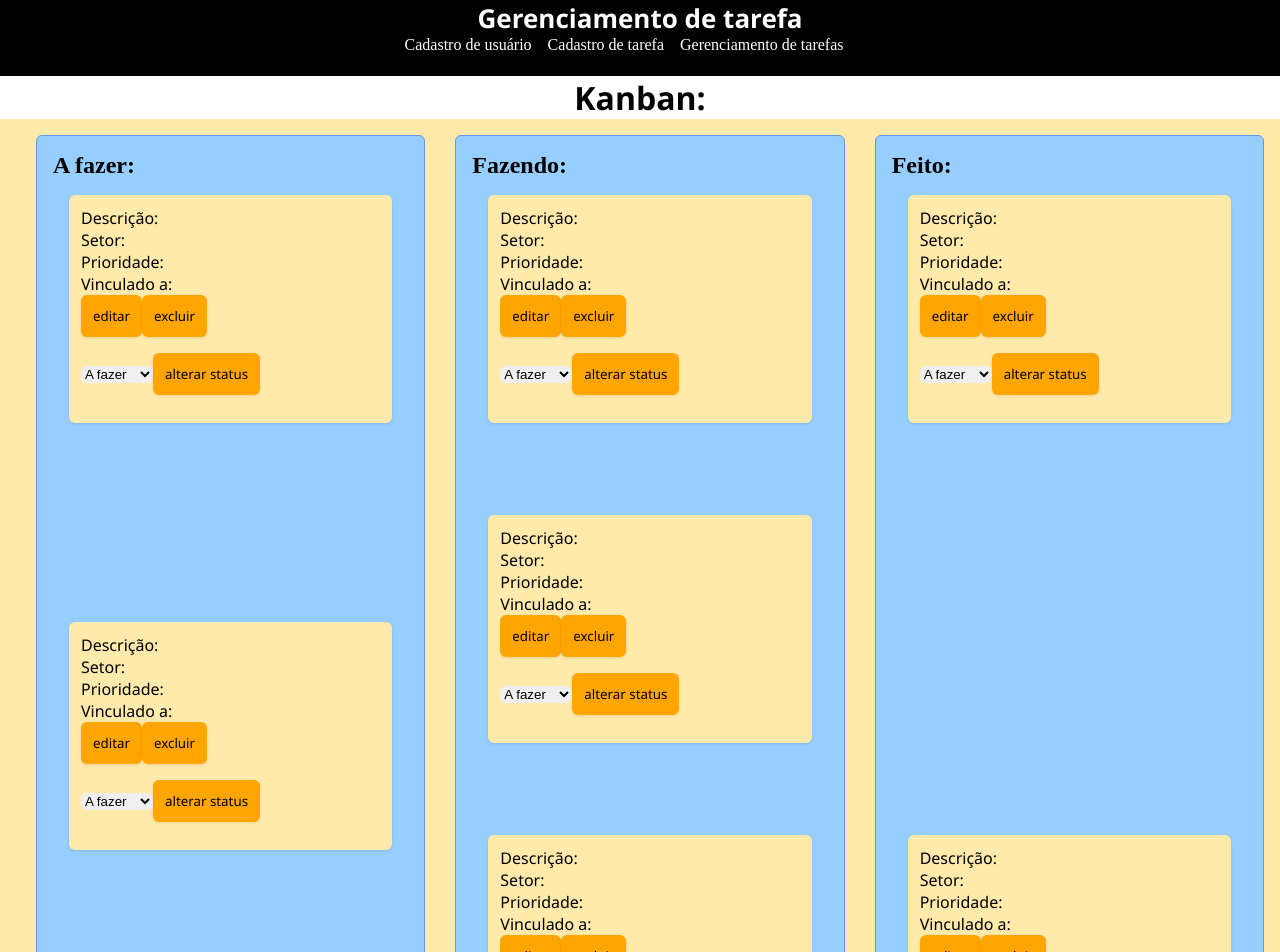
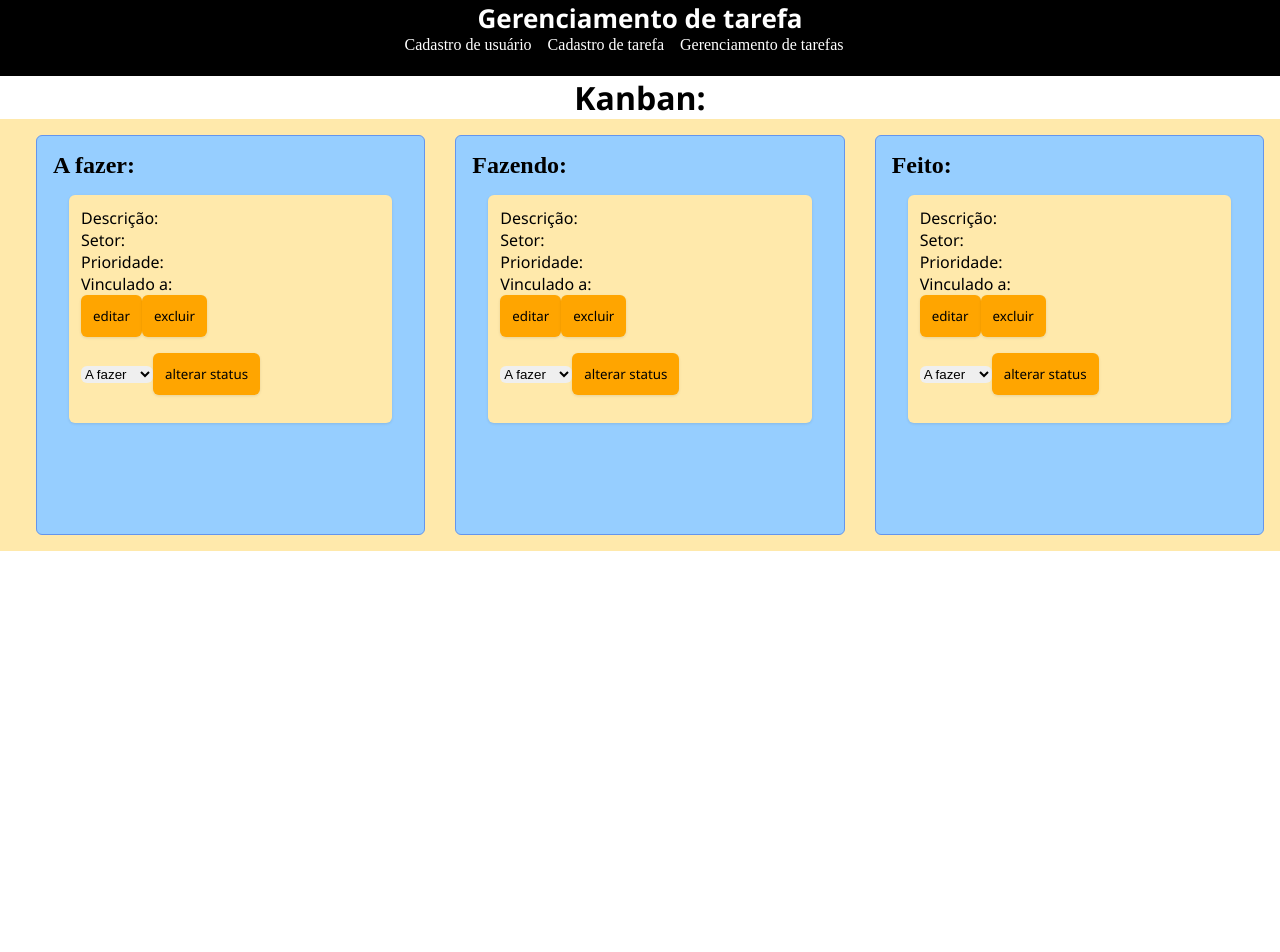
Before and after one commit to MagaieskiPedro/TreinoSAEP, a React (Vite) app in the folder FrontendKanban/: page / in a window 1280 px wide. Shown: the top 952 px of the page. After the commit the page ends 800 px from the top, so only its background shows below. Built offline with nearby package versions, Linux system fonts and the light colour scheme.

Commit message:
terminar quadro

```diff
--- a/FrontendKanban/src/Componentes/Cartao.jsx
+++ /dev/null
@@ -1,27 +0,0 @@
-export function Cartao(){
-    return(
-            <section className="cartao">
-                <ul className="tarefa">
-                    <section>
-                        <li>Descrição: </li>
-                        <li>Setor: </li>
-                        <li>Prioridade: </li>
-                        <li>Vinculado a: </li>
-                    </section>
-                    <section>
-                        <button className="tarefa">editar</button>
-                        <button className="tarefa">excluir</button>
-                    </section>
-                    <section>
-                        <select name="nome" id="id">
-                            <option value="">A fazer</option>
-                            <option value="">Fazendo</option>
-                            <option value="">Feito</option>
-                        </select>
-                        <button type="button" className="tarefa">alterar status</button>
-                    </section>
-
-                </ul>
-            </section>
-    );
-}
--- a/FrontendKanban/src/Style/cartao.scss
+++ /dev/null
@@ -1,29 +0,0 @@
-@use './variaveis.scss' as *;
-// Consertar responsividade
-.cartao{
-    border-radius: $borda-arredondada;
-    padding: 1rem;
-    min-height: 300px;
-
-    display: flex;
-    flex-direction: column;
-    flex: 1 1 320px;
-
-    button{
-        color: $font-color;
-        background-color: $button;
-        border: none;
-    }button:hover{
-        background-color: $cor-destaque;
-        color: $link-color;
-    }
-    ul{
-        list-style-type: none;
-        color: $font-color;
-
-    }
-    select,option{
-        border: none;
-        border-radius: $borda-arredondada;
-    }
-}
--- a/FrontendKanban/src/Style/main.scss
+++ b/FrontendKanban/src/Style/main.scss
@@ -4,7 +4,6 @@
 @use './coluna.scss';
 @use './tarefa';
 @use './quadro.scss';
-@use './cartao.scss';
 @use './cadastro.scss';
 
 
--- a/FrontendKanban/src/Style/quadro.scss
+++ b/FrontendKanban/src/Style/quadro.scss
@@ -11,3 +11,31 @@
     gap: 10px;
     flex: 1 1 320px
 }
+
+.cartao{
+    border-radius: $borda-arredondada;
+    padding: 1rem;
+    min-height: 300px;
+
+    display: flex;
+    flex-direction: column;
+    flex: 1 1 320px;
+
+    button{
+        color: $font-color;
+        background-color: $button;
+        border: none;
+    }button:hover{
+        background-color: $cor-destaque;
+        color: $link-color;
+    }
+    ul{
+        list-style-type: none;
+        color: $font-color;
+
+    }
+    select,option{
+        border: none;
+        border-radius: $borda-arredondada;
+    }
+}
--- a/FrontendKanban/src/pages/Quadro.jsx
+++ b/FrontendKanban/src/pages/Quadro.jsx
@@ -1,5 +1,3 @@
-import { Cartao } from "../Componentes/Cartao";
-
 export function Quadro(){
     return(
         <main>
@@ -7,21 +5,84 @@ export function Quadro(){
             <section className="quadro">
                 <section className="coluna">
                     <h2>A fazer:</h2>
-                    <Cartao />
-                    <Cartao />
-                    <Cartao />
+
+                    <section className="cartao">
+                        <ul className="tarefa">
+                            <section>
+                                <li>Descrição: </li>
+                                <li>Setor: </li>
+                                <li>Prioridade: </li>
+                                <li>Vinculado a: </li>
+                            </section>
+                            <section>
+                                <button className="tarefa">editar</button>
+                                <button className="tarefa">excluir</button>
+                            </section>
+                            <section>
+                                <select name="nome" id="id">
+                                    <option value="">A fazer</option>
+                                    <option value="">Fazendo</option>
+                                    <option value="">Feito</option>
+                                </select>
+                                <button type="button" className="tarefa">alterar status</button>
+                            </section>
+                        </ul>
+                    </section>
+
                 </section>
                 <section className="coluna">
                     <h2>Fazendo:</h2>
-                    <Cartao />
-                    <Cartao />
-                    <Cartao />
-                    <Cartao />
+
+                    <section className="cartao">
+                        <ul className="tarefa">
+                            <section>
+                                <li>Descrição: </li>
+                                <li>Setor: </li>
+                                <li>Prioridade: </li>
+                                <li>Vinculado a: </li>
+                            </section>
+                            <section>
+                                <button className="tarefa">editar</button>
+                                <button className="tarefa">excluir</button>
+                            </section>
+                            <section>
+                                <select name="nome" id="id">
+                                    <option value="">A fazer</option>
+                                    <option value="">Fazendo</option>
+                                    <option value="">Feito</option>
+                                </select>
+                                <button type="button" className="tarefa">alterar status</button>
+                            </section>
+                        </ul>
+                    </section>
+
                 </section>
                 <section className="coluna">
                     <h2>Feito:</h2>
-                    <Cartao />
-                    <Cartao />
+
+                    <section className="cartao">
+                        <ul className="tarefa">
+                            <section>
+                                <li>Descrição: </li>
+                                <li>Setor: </li>
+                                <li>Prioridade: </li>
+                                <li>Vinculado a: </li>
+                            </section>
+                            <section>
+                                <button className="tarefa">editar</button>
+                                <button className="tarefa">excluir</button>
+                            </section>
+                            <section>
+                                <select name="nome" id="id">
+                                    <option value="">A fazer</option>
+                                    <option value="">Fazendo</option>
+                                    <option value="">Feito</option>
+                                </select>
+                                <button type="button" className="tarefa">alterar status</button>
+                            </section>
+                        </ul>
+                    </section>
+
                 </section>
 
 
```
